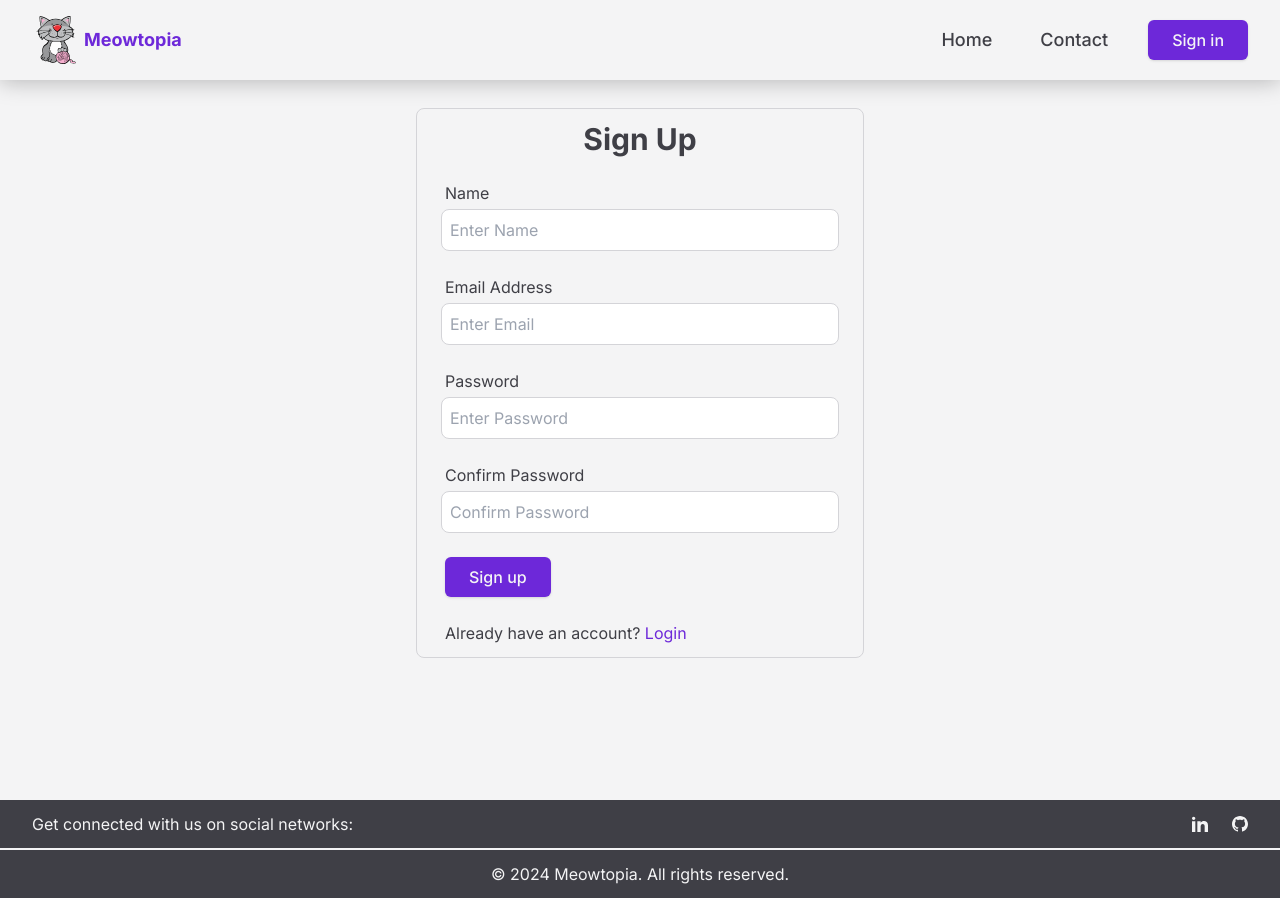
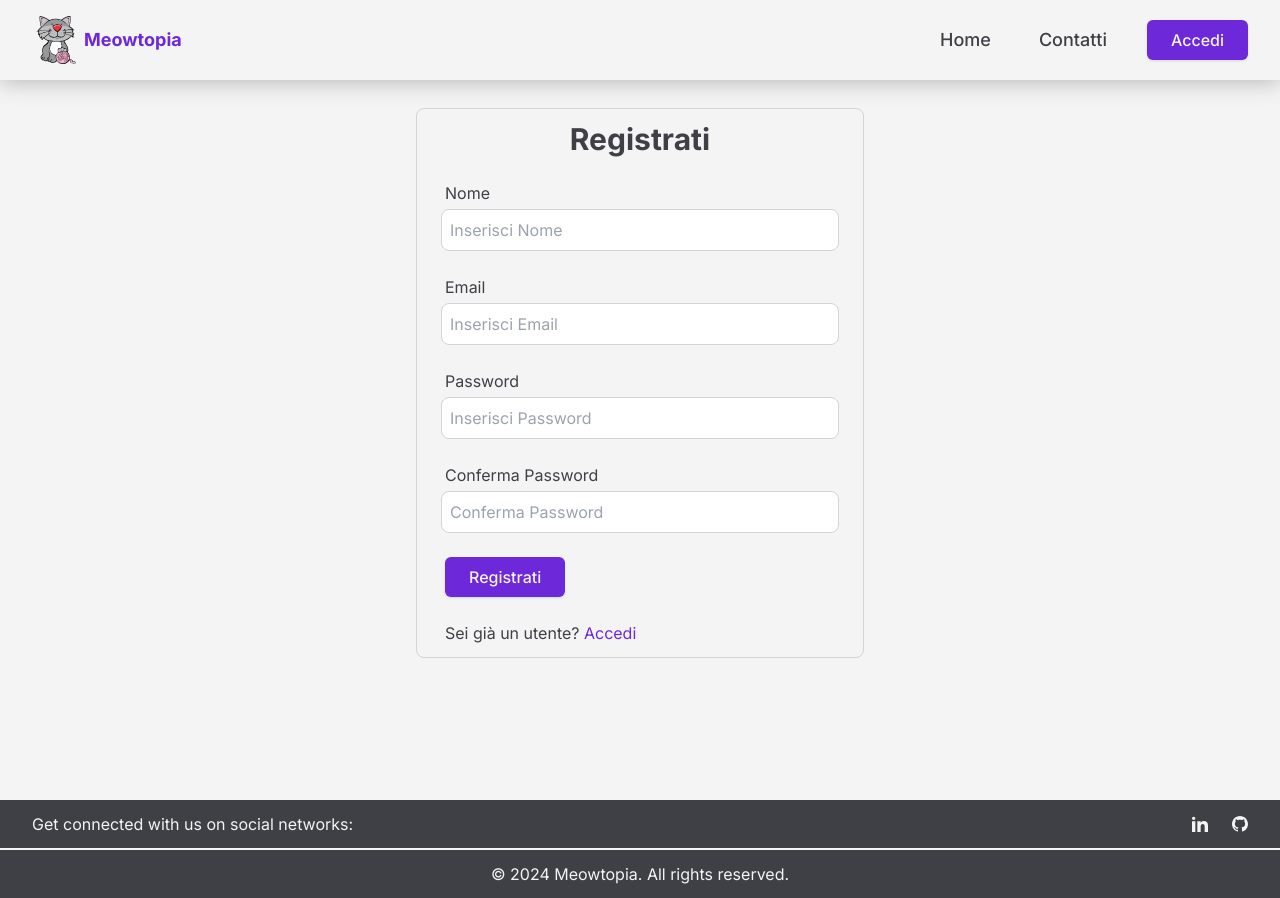
Before and after one commit to mejrimo/meowtopia, a React (Vite) app in the folder client/: page /register in a window 1280 px wide. Built offline with nearby package versions, Linux system fonts and the light colour scheme.

Commit message:
text and style changed

```diff
--- a/client/src/components/ContactForm.jsx
+++ b/client/src/components/ContactForm.jsx
@@ -40,20 +40,20 @@ const ContactForm = () => {
 		<div className="flex flex-col justify-center my-7">
 			<form
 				onSubmit={sendEmail}
-				className="max-w-md px-6 mx-auto border rounded-lg md:w-full border-zinc-300"
+				className="w-full max-w-xs px-6 mx-auto border rounded-lg md:max-w-md border-zinc-300"
 			>
 				<h1 className="my-3 text-3xl font-bold text-center text-zinc-700">
-					Contact Us
+					Contattaci
 				</h1>
 
 				<div className="flex flex-col py-3 text-zinc-700">
 					<label htmlFor="name" className="px-1">
-						Your Name
+						Nome
 					</label>
 					<input
 						type="text"
 						name="name"
-						placeholder="Enter Name"
+						placeholder="Inserici Nome"
 						value={name}
 						onChange={(e) => setName(e.target.value)}
 						className="p-2 mt-1 border rounded-lg border-zinc-300 focus:outline-none focus:border-violet-300"
@@ -62,12 +62,12 @@ const ContactForm = () => {
 
 				<div className="flex flex-col py-3 text-zinc-700">
 					<label htmlFor="email" className="px-1">
-						Email Address
+						Email
 					</label>
 					<input
 						type="email"
 						name="email"
-						placeholder="Enter Email"
+						placeholder="Inserici Email"
 						value={email}
 						onChange={(e) => setEmail(e.target.value)}
 						className="p-2 mt-1 border rounded-lg border-zinc-300 focus:outline-none focus:border-violet-300"
@@ -76,19 +76,19 @@ const ContactForm = () => {
 
 				<div className="flex flex-col py-3 text-zinc-700">
 					<label htmlFor="message" className="px-1">
-						Which cat do you want information about?
+						Di quale gatto vorresti ricevere informazioni?
 					</label>
 					<textarea
 						name="message"
-						placeholder="Write here your message, we'll reply as soon as possible..."
+						placeholder="Scrivi qui il tuo messaggio, ti risponderemo appena possibile..."
 						value={message}
 						onChange={(e) => setMessage(e.target.value)}
-						className="block w-full p-2 mt-1 border rounded-lg border-zinc-300 focus:outline-none focus:border-violet-300"
+						className="w-full p-2 mt-1 border rounded-lg border-zinc-300 focus:outline-none focus:border-violet-300"
 						rows="4"
 					/>
 				</div>
 
-				<SubmitButton>Send message</SubmitButton>
+				<SubmitButton>Invia messaggio</SubmitButton>
 			</form>
 		</div>
 	);
--- a/client/src/components/DropdownMenu.jsx
+++ b/client/src/components/DropdownMenu.jsx
@@ -53,7 +53,7 @@ const DropdownMenu = ({ userName }) => {
 										'block px-4 py-2 text-zinc-700'
 									)}
 								>
-									Profile
+									Profilo
 								</Link>
 							)}
 						</Menu.Item>
@@ -66,7 +66,7 @@ const DropdownMenu = ({ userName }) => {
 										'block px-4 py-2 text-zinc-700'
 									)}
 								>
-									Favorites
+									Preferiti
 								</Link>
 							)}
 						</Menu.Item>
--- a/client/src/components/LoginForm.jsx
+++ b/client/src/components/LoginForm.jsx
@@ -45,17 +45,17 @@ const LoginForm = () => {
 				className="max-w-md px-6 mx-auto border rounded-lg md:w-full border-zinc-300"
 			>
 				<h1 className="my-3 text-3xl font-bold text-center text-zinc-700">
-					Sign In
+					Accedi
 				</h1>
 
 				<div className="flex flex-col py-3 text-zinc-700">
 					<label htmlFor="email" className="px-1">
-						Email Address
+						Email
 					</label>
 					<input
-						id="email"
+						name="email"
 						type="email"
-						placeholder="Enter Email"
+						placeholder="Inserici Email"
 						value={email}
 						onChange={(e) => setEmail(e.target.value)}
 						className="p-2 mt-1 border rounded-lg border-zinc-300 focus:outline-none focus:border-violet-300"
@@ -67,9 +67,9 @@ const LoginForm = () => {
 						Password
 					</label>
 					<input
-						id="password"
+						name="password"
 						type="password"
-						placeholder="Enter Password"
+						placeholder="Inserisci Password"
 						value={password}
 						onChange={(e) => setPassword(e.target.value)}
 						className="p-2 mt-1 border rounded-lg border-zinc-300 focus:outline-none focus:border-violet-300"
@@ -78,15 +78,15 @@ const LoginForm = () => {
 
 				{isLoading && <Loader />}
 
-				<SubmitButton>Sign in</SubmitButton>
+				<SubmitButton>Accedi</SubmitButton>
 
 				<p className="mx-1 my-3 text-zinc-700">
-					New user? Please{' '}
+					Nuovo utente? Per favore{' '}
 					<Link
 						to="/register"
 						className="cursor-pointer text-violet-700 hover:text-violet-900 active:text-violet-500"
 					>
-						register
+						registrati
 					</Link>
 				</p>
 			</form>
--- a/client/src/components/Navbar.jsx
+++ b/client/src/components/Navbar.jsx
@@ -16,9 +16,10 @@ const Navbar = () => {
 
 	const location = useLocation();
 
-	const active = 'text-lg font-bold p-2 bg-zinc-100 text-violet-900 rounded';
+	const active =
+		'text-lg font-bold p-2 bg-zinc-100 text-violet-900 rounded block';
 	const inactive =
-		'text-lg font-medium p-2 text-zinc-700 hover:text-violet-700';
+		'text-lg font-medium p-2 text-zinc-700 hover:text-violet-700 block';
 
 	const openMenu = () => {
 		setIsMenuOpen(true);
@@ -93,7 +94,7 @@ const Navbar = () => {
 										location.pathname === '/contact' ? active : inactive
 									}
 								>
-									Contact
+									Contatti
 								</Link>
 							</li>
 						</ul>
@@ -101,7 +102,7 @@ const Navbar = () => {
 							<DropdownMenu userName={userInfo.name} />
 						) : (
 							<Link to="/login" className="ms-8">
-								<Button>Sign in</Button>
+								<Button>Accedi</Button>
 							</Link>
 						)}
 					</div>
@@ -155,7 +156,7 @@ const Navbar = () => {
 								onClick={closeMenu}
 							>
 								<ul className="py-2 space-y-4">
-									<li className="block">
+									<li>
 										<Link
 											to="/"
 											className={location.pathname === '/' ? active : inactive}
@@ -163,14 +164,14 @@ const Navbar = () => {
 											Home
 										</Link>
 									</li>
-									<li className="block">
+									<li>
 										<Link
 											to="/contact"
 											className={
 												location.pathname === '/contact' ? active : inactive
 											}
 										>
-											Contact
+											Contatti
 										</Link>
 									</li>
 								</ul>
@@ -178,17 +179,17 @@ const Navbar = () => {
 								{userInfo ? (
 									<div className="py-4 divide-y divide-zinc-700/50">
 										<ul className="py-2 space-y-4">
-											<li className="block">
+											<li>
 												<Link
 													to="/profile"
 													className={
 														location.pathname === '/profile' ? active : inactive
 													}
 												>
-													Profile
+													Profilo
 												</Link>
 											</li>
-											<li className="block">
+											<li>
 												<Link
 													to="/profile/favorites"
 													className={
@@ -197,7 +198,7 @@ const Navbar = () => {
 															: inactive
 													}
 												>
-													Favorites
+													Preferiti
 												</Link>
 											</li>
 										</ul>
@@ -207,14 +208,14 @@ const Navbar = () => {
 												onClick={logoutHandler}
 												className="block p-2 text-lg font-medium text-zinc-700 hover:text-violet-700 active:font-bold active:text-violet-900"
 											>
-												Logout
+												Esci
 											</Link>
 										</div>
 									</div>
 								) : (
 									<div className="py-4">
 										<Link to="/login">
-											<Button className="w-full">Sign in</Button>
+											<Button className="w-full">Accedi</Button>
 										</Link>
 									</div>
 								)}
--- a/client/src/components/RegistrationForm.jsx
+++ b/client/src/components/RegistrationForm.jsx
@@ -51,17 +51,17 @@ const RegistrationForm = () => {
 				className="max-w-md px-6 mx-auto border rounded-lg md:w-full border-zinc-300"
 			>
 				<h1 className="my-3 text-3xl font-bold text-center text-zinc-700">
-					Sign Up
+					Registrati
 				</h1>
 
 				<div className="flex flex-col py-3 text-zinc-700">
 					<label htmlFor="name" className="px-1">
-						Name
+						Nome
 					</label>
 					<input
-						id="name"
+						name="name"
 						type="text"
-						placeholder="Enter Name"
+						placeholder="Inserisci Nome"
 						value={name}
 						onChange={(e) => setName(e.target.value)}
 						className="p-2 mt-1 border rounded-lg border-zinc-300 focus:outline-none focus:border-violet-300"
@@ -70,12 +70,12 @@ const RegistrationForm = () => {
 
 				<div className="flex flex-col py-3 text-zinc-700">
 					<label htmlFor="email" className="px-1">
-						Email Address
+						Email
 					</label>
 					<input
-						id="email"
+						name="email"
 						type="email"
-						placeholder="Enter Email"
+						placeholder="Inserisci Email"
 						value={email}
 						onChange={(e) => setEmail(e.target.value)}
 						className="p-2 mt-1 border rounded-lg border-zinc-300 focus:outline-none focus:border-violet-300"
@@ -87,9 +87,9 @@ const RegistrationForm = () => {
 						Password
 					</label>
 					<input
-						id="password"
+						name="password"
 						type="password"
-						placeholder="Enter Password"
+						placeholder="Inserisci Password"
 						value={password}
 						onChange={(e) => setPassword(e.target.value)}
 						className="p-2 mt-1 border rounded-lg border-zinc-300 focus:outline-none focus:border-violet-300"
@@ -98,12 +98,12 @@ const RegistrationForm = () => {
 
 				<div className="flex flex-col py-3 text-zinc-700">
 					<label htmlFor="confirmPassword" className="px-1">
-						Confirm Password
+						Conferma Password
 					</label>
 					<input
-						id="confirmPassword"
+						name="confirmPassword"
 						type="password"
-						placeholder="Confirm Password"
+						placeholder="Conferma Password"
 						value={confirmPassword}
 						onChange={(e) => setConfirmPassword(e.target.value)}
 						className="p-2 mt-1 border rounded-lg border-zinc-300 focus:outline-none focus:border-violet-300"
@@ -112,15 +112,15 @@ const RegistrationForm = () => {
 
 				{isLoading && <Loader />}
 
-				<SubmitButton>Sign up</SubmitButton>
+				<SubmitButton>Registrati</SubmitButton>
 
 				<p className="mx-1 my-3 text-zinc-700">
-					Already have an account?{' '}
+					Sei già un utente?{' '}
 					<Link
 						to="/login"
 						className="cursor-pointer text-violet-700 hover:text-violet-900 active:text-violet-500"
 					>
-						Login
+						Accedi
 					</Link>
 				</p>
 			</form>
--- a/client/src/components/UpdateProfileForm.jsx
+++ b/client/src/components/UpdateProfileForm.jsx
@@ -59,6 +59,7 @@ const UpdateProfileForm = () => {
 			toast.error(err?.data?.message || err.error);
 		}
 	};
+
 	return (
 		<div className="flex flex-col justify-center my-7">
 			<form
@@ -66,17 +67,17 @@ const UpdateProfileForm = () => {
 				className="max-w-md px-6 mx-auto border rounded-lg md:w-full border-zinc-300"
 			>
 				<h1 className="my-3 text-3xl font-bold text-center text-zinc-700">
-					Update Profile
+					Modifica Profilo
 				</h1>
 
 				<div className="flex flex-col py-3 text-zinc-700">
 					<label htmlFor="name" className="px-1">
-						Name
+						Nome
 					</label>
 					<input
-						id="name"
+						name="name"
 						type="text"
-						placeholder="Enter Name"
+						placeholder="Inserisci Nome"
 						value={name}
 						onChange={(e) => setName(e.target.value)}
 						className="p-2 mt-1 border rounded-lg border-zinc-300 focus:outline-none focus:border-violet-300"
@@ -85,12 +86,12 @@ const UpdateProfileForm = () => {
 
 				<div className="flex flex-col py-3 text-zinc-700">
 					<label htmlFor="email" className="px-1">
-						Email Address
+						Email
 					</label>
 					<input
-						id="email"
+						name="email"
 						type="email"
-						placeholder="Enter Email"
+						placeholder="Inserisci Email"
 						value={email}
 						onChange={(e) => setEmail(e.target.value)}
 						className="p-2 mt-1 border rounded-lg border-zinc-300 focus:outline-none focus:border-violet-300"
@@ -102,9 +103,9 @@ const UpdateProfileForm = () => {
 						Password
 					</label>
 					<input
-						id="password"
+						name="password"
 						type="password"
-						placeholder="Enter Password"
+						placeholder="Inserisci Password"
 						value={password}
 						onChange={(e) => setPassword(e.target.value)}
 						className="p-2 mt-1 border rounded-lg border-zinc-300 focus:outline-none focus:border-violet-300"
@@ -113,12 +114,12 @@ const UpdateProfileForm = () => {
 
 				<div className="flex flex-col py-3 text-zinc-700">
 					<label htmlFor="confirmPassword" className="px-1">
-						Confirm Password
+						Conferma Password
 					</label>
 					<input
-						id="confirmPassword"
+						name="confirmPassword"
 						type="password"
-						placeholder="Enter Password"
+						placeholder="Conferma Password"
 						value={confirmPassword}
 						onChange={(e) => setConfirmPassword(e.target.value)}
 						className="p-2 mt-1 border rounded-lg border-zinc-300 focus:outline-none focus:border-violet-300"
@@ -127,13 +128,13 @@ const UpdateProfileForm = () => {
 
 				{isLoading && <Loader />}
 
-				<SubmitButton>Update</SubmitButton>
+				<SubmitButton>Modifica</SubmitButton>
 			</form>
 			<button
 				onClick={deleteUserFunction}
 				className="w-full px-6 py-2 mx-auto my-2 font-medium bg-red-600 rounded-lg shadow text-zinc-100 max-w-72 md:max-w-md hover:bg-red-700 active:bg-red-500"
 			>
-				Delete
+				Elimina account
 			</button>
 		</div>
 	);
```
